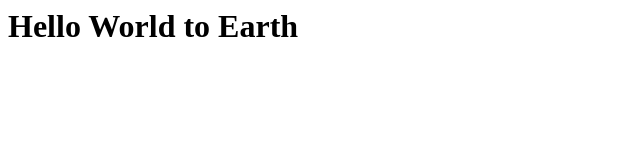
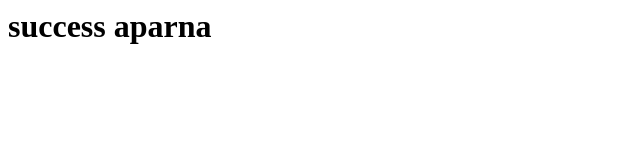
Before and after one commit to krishna0798/codedeploy-docker-Container, a plain HTML site: page index.html in a window 1280 px wide. Shown: the whole page, without its empty margins (0-640 px from the left). Drawn offline with Linux system fonts and the light colour scheme.

Commit message:
update changes

```diff
--- a/index.html
+++ b/index.html
@@ -1,7 +1,7 @@
 <html>
   <body>
     <h1>
-      Hello World to Earth
+      success aparna
     </h1>
   </body>
 </html>
```
